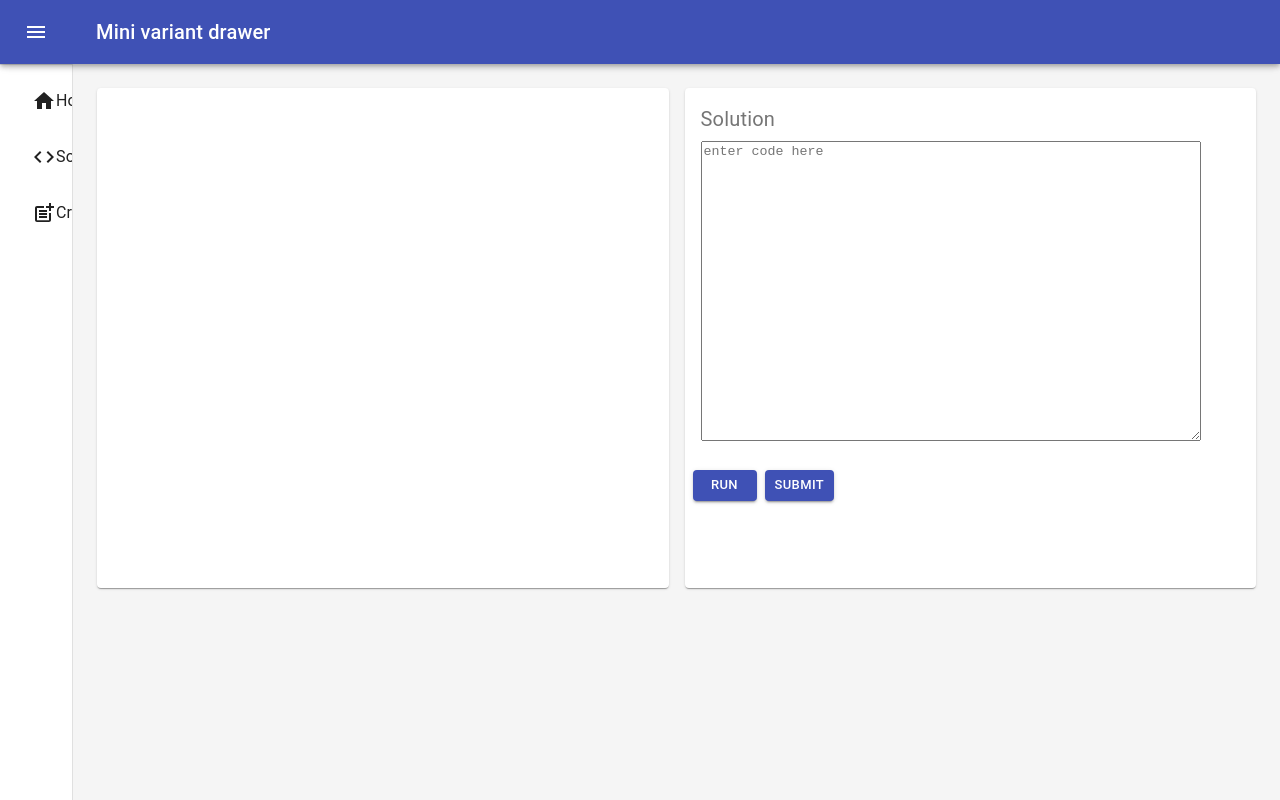
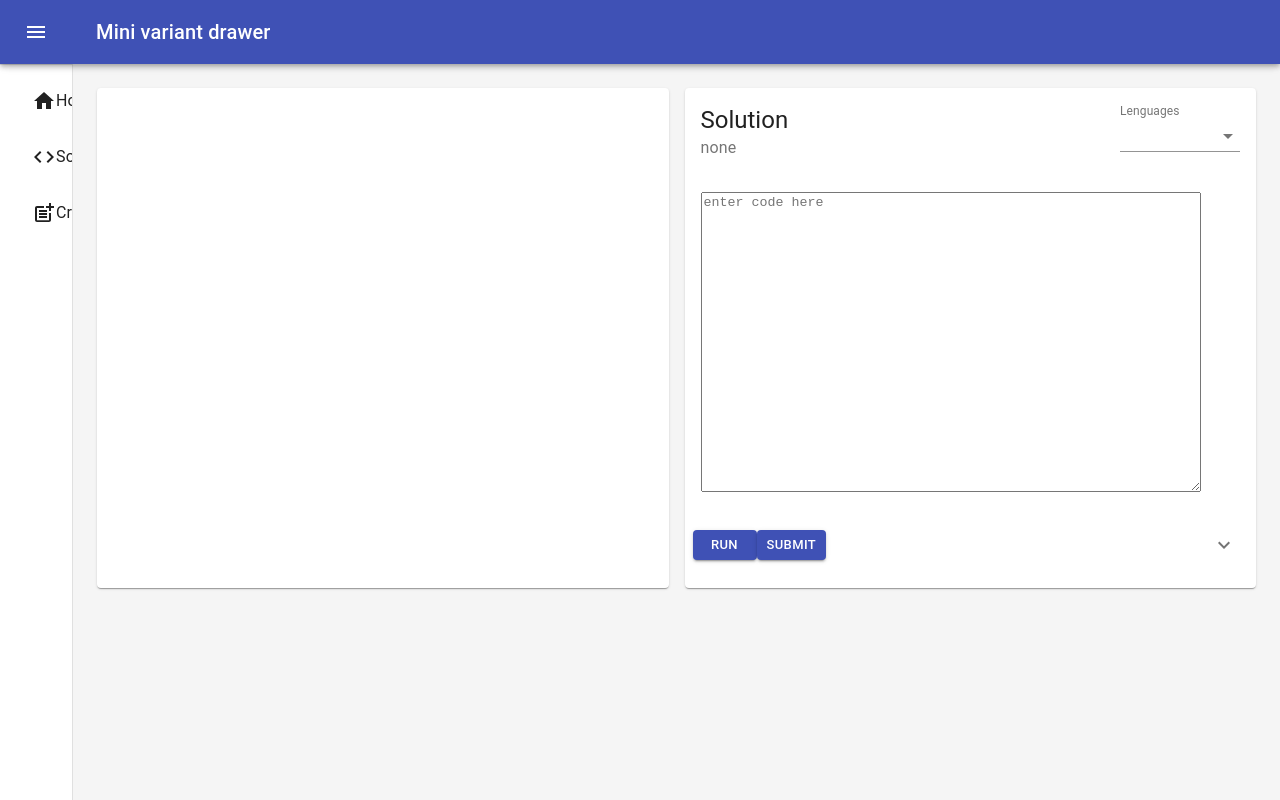
Before and after one commit to ashouy/jjudge, a React (Create React App) app in the folder jjudge-app/: page /submitSolution in a window 1280 px wide. Built offline with nearby package versions, Linux system fonts and the light colour scheme; no server answers.

Commit message:
#37 add lenguage selector 'n result area

```diff
--- /dev/null
+++ b/jjudge-app/src/components/MainContent/Solution/Result.js
@@ -0,0 +1,22 @@
+import React, { useEffect, useState } from 'react'
+import axios from 'axios'
+import { Typography } from '@material-ui/core'
+
+
+const Result  = props =>{
+    const [load, setLoad] = useState(false)
+    const [output, setOutput] = useState()
+
+    useEffect(() =>{
+
+    },[])
+
+    return(
+        <Typography>
+            {output}
+        </Typography>
+    )
+
+}
+
+export default Result
--- a/jjudge-app/src/components/MainContent/Solution/Solution.js
+++ b/jjudge-app/src/components/MainContent/Solution/Solution.js
@@ -1,7 +1,15 @@
-import { Button, Card, CardActions, CardContent, makeStyles, TextareaAutosize, Typography } from '@material-ui/core'
+import { Button, Card, CardActions, CardContent, CardHeader, Collapse, IconButton, makeStyles, TextareaAutosize, Typography, } from '@material-ui/core'
 import React, { useState } from 'react'
 import axios from 'axios'
-const useStyles = makeStyles({
+import FormControl from '@material-ui/core/FormControl'
+import Select from '@material-ui/core/Select'
+import InputLabel from '@material-ui/core/InputLabel'
+import MenuItem from '@material-ui/core/MenuItem'
+import clsx from 'clsx'
+import ExpandMoreIcon from '@material-ui/icons/ExpandMore'
+import Result from './Result'
+
+const useStyles = makeStyles((theme) => ({
     root: {
         minWidth: 350,
         minHeight: 500,
@@ -17,16 +25,46 @@ const useStyles = makeStyles({
     },
     pos: {
         marginBottom: 12
-    }
+    },
+    formControl: {
+        margin: theme.spacing(1),
+        minWidth: 120,
+    },
+    expand: {
+        transform: 'rotate(0deg)',
+        marginLeft: 'auto',
+        transition: theme.transitions.create('transform', {
+            duration: theme.transitions.duration.shortest,
+        }),
+    },
+    expandOpen: {
+        transform: 'rotate(180deg)',
+    },
 
-})
+}))
 
 
 const Solution = props => {
     const classes = useStyles()
     const [code, setCode] = useState('')
+    const [lenguage, setlenguage] = useState('none')
+    const [open, setOpen] = useState(false)
+    const [resultExpand, setResultExpand] = useState(false)
 
-    const runCodehandler = () => {
+    const handleExpandClick = () => {
+        setResultExpand(!resultExpand);
+    }
+
+    const changeLenguageHandler = (event) => {
+        setlenguage(event.target.value)
+    }
+    const handleClose = () => {
+        setOpen(false)
+    }
+    const handleOpen = () => {
+        setOpen(true)
+    }
+    const runCodehandler = () => { // submit
         const data = {
             codigo: code,
             questionId: props.questionId
@@ -44,18 +82,40 @@ const Solution = props => {
     }
     return (
         <Card className={classes.root}>
+            <CardHeader
+                title="Solution"
+                action={
+                    <FormControl className={classes.formControl}>
+                        <InputLabel id="lenguages">Lenguages</InputLabel>
+                        <Select
+                            labelId="lenguages"
+                            id="open-lenguages"
+                            open={open}
+                            onClose={handleClose}
+                            onOpen={handleOpen}
+                            value={lenguage}
+                            onChange={changeLenguageHandler}
+                        >
+                            <MenuItem value="">
+                                <em>None</em>
+                            </MenuItem>
+                            <MenuItem value='JavaScript'>Javascript</MenuItem>
+                            <MenuItem value='Java'>Java</MenuItem>
+                            <MenuItem value='C++'>C++</MenuItem>
+                        </Select>
+                    </FormControl>
+                }
+                subheader={lenguage}
+            />
+
             <CardContent>
-                <Typography className={classes.title} color='textSecondary' gutterBottom>
-                    Solution
-                </Typography>
-
                 <TextareaAutosize className={classes.textarea}
                     onChange={changeCodeHandler}
                     placeholder="enter code here"
                 >
                 </TextareaAutosize>
             </CardContent>
-            <CardActions>
+            <CardActions disableSpacing>
                 <Button
                     onClick={runCodehandler}
                     variant="contained"
@@ -70,7 +130,22 @@ const Solution = props => {
                     color="primary">
                     Submit
                 </Button>
+
+                <IconButton
+                    className={clsx(classes.expand, {
+                        [classes.expandOpen]: resultExpand,
+                    })}
+                    onClick={handleExpandClick}
+                    aria-expanded={resultExpand}
+                    aria-label="show more">
+                    <ExpandMoreIcon/>
+                </IconButton>
             </CardActions>
+            <Collapse in={resultExpand} timeout="auto" unmountOnExit>
+                    <CardContent>
+                         <Result expected={props.expected} code={code}/>
+                    </CardContent>
+            </Collapse>
         </Card>
     )
 }
--- a/jjudge-app/src/components/MainContent/Solution/SubmitSolution.js
+++ b/jjudge-app/src/components/MainContent/Solution/SubmitSolution.js
@@ -47,7 +47,7 @@ const SubmitSolution = props => {
                         <Problem title={problem.title} enunciated={problem.enunciated}/>
                     </Grid>
                     <Grid item xs >
-                        <Solution questionId={problem.id} />
+                        <Solution questionId={problem.id} expected={problem.expected}/>
                     </Grid>
                 </Grid>
             </div>
```
